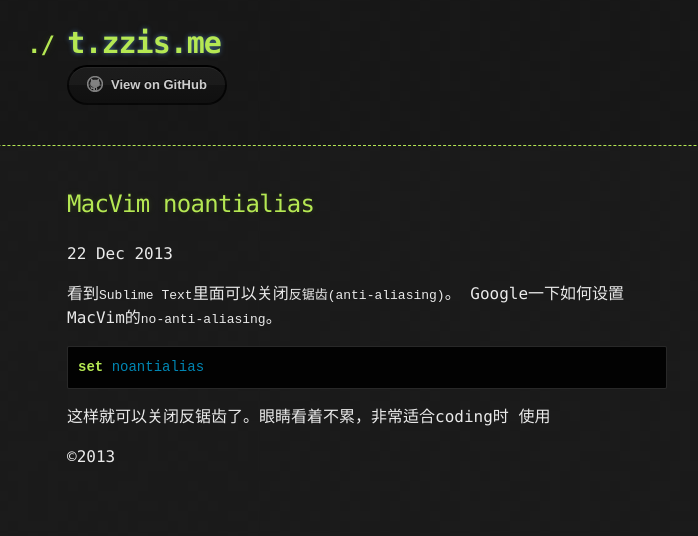
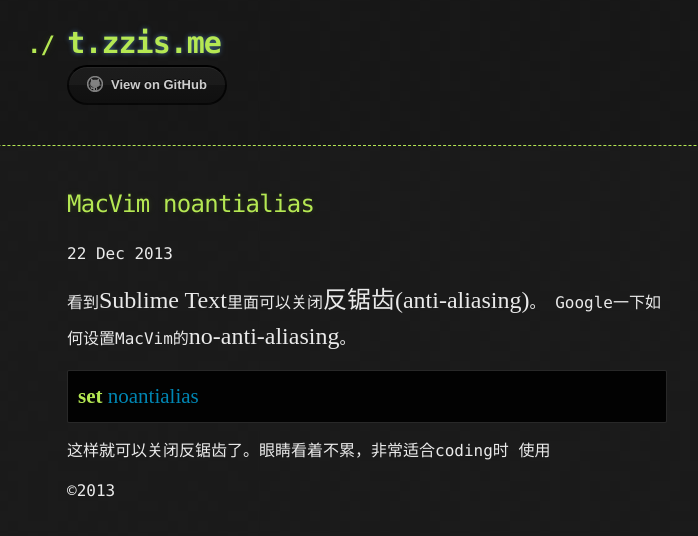
Before and after one commit to oxUnd/blog, a Jekyll site: the page built from _posts/2013-12-22-mvim-noantialias.md, in a window 1280 px wide. Shown: the top 536 px of the page, without its empty margins (273-971 px from the left). Built offline with Jekyll 4.4.1, drawn with Linux system fonts in a browser that asks for light colours; Markdown is read by kramdown in place of the engine named in the settings; comment, search, counter and statistics services are not loaded.

Commit message:
new post

```diff
--- a/css/stylesheet.css
+++ b/css/stylesheet.css
@@ -257,3 +257,8 @@
   color: red;
   margin-top: 50px;
 }
+
+code {
+    font-family: Console;
+    font-size: 1.5em;
+}
```
